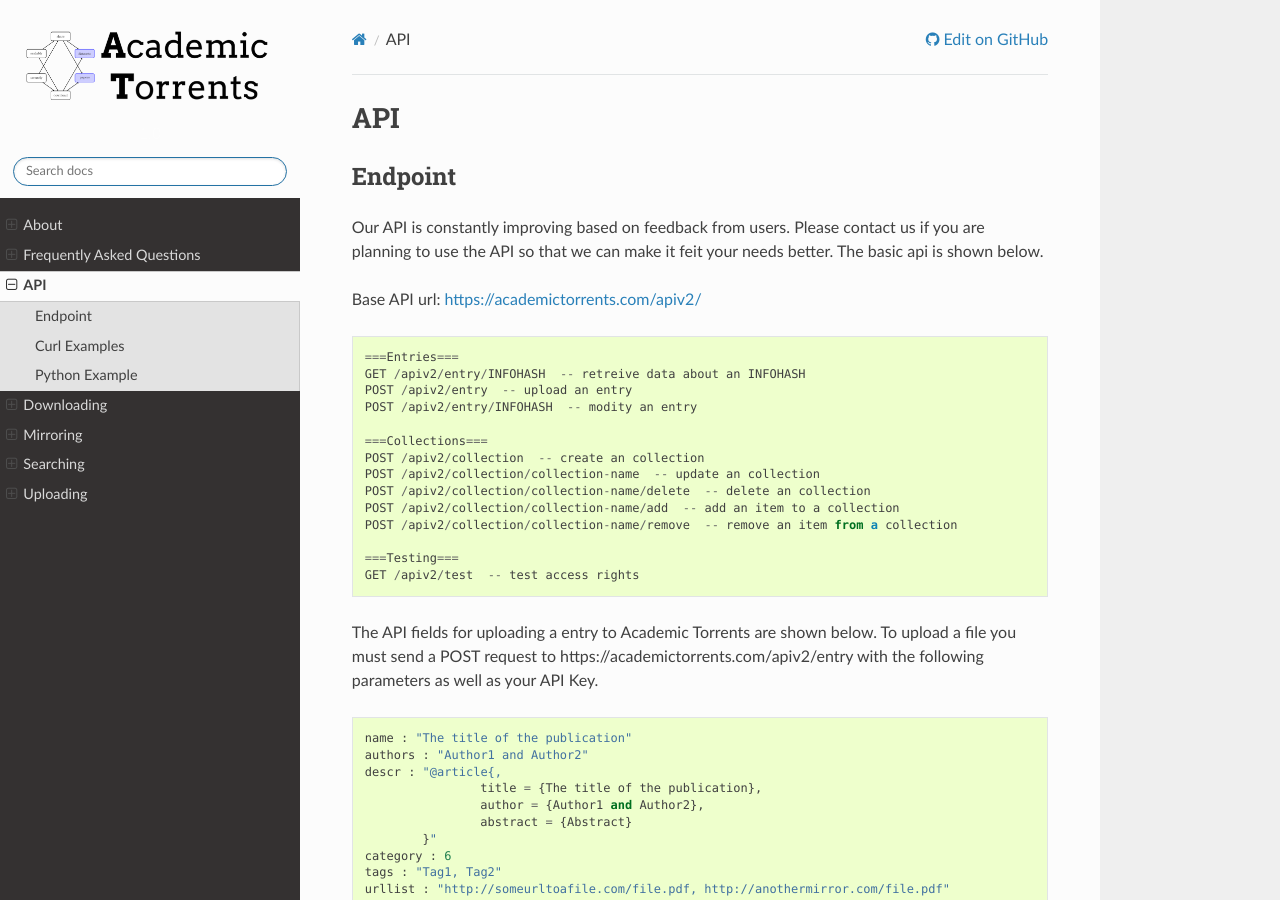
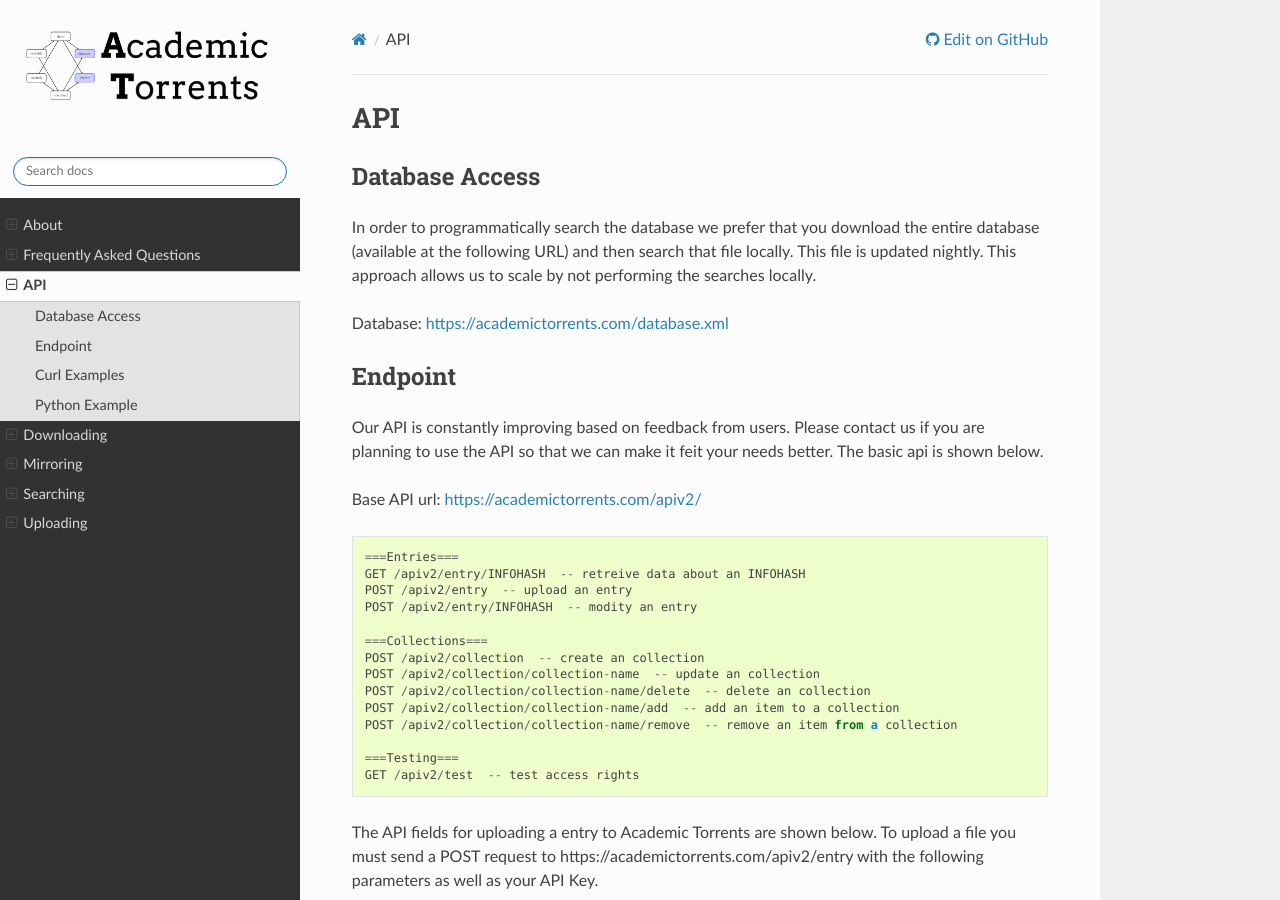
Before and after one commit to academictorrents/academictorrents-docs, a Sphinx documentation site: the page built from docs/api.md, in a window 1280 px wide and 900 px high. Built offline with Sphinx 7.4.7 and the Read the Docs theme 2.0.0, drawn with Linux system fonts in a browser that asks for light colours.

Commit message:
add database url

```diff
--- a/docs/api.md
+++ b/docs/api.md
@@ -1,4 +1,13 @@
 # API
+
+## Database Access
+
+In order to programmatically search the database we prefer that you download the entire database (available at the following URL)
+and then search that file locally. This file is updated nightly. This approach allows us to scale by
+not performing the searches locally.
+
+Database: [https://academictorrents.com/database.xml](https://academictorrents.com/database.xml)
+
 
 ## Endpoint
 
```
